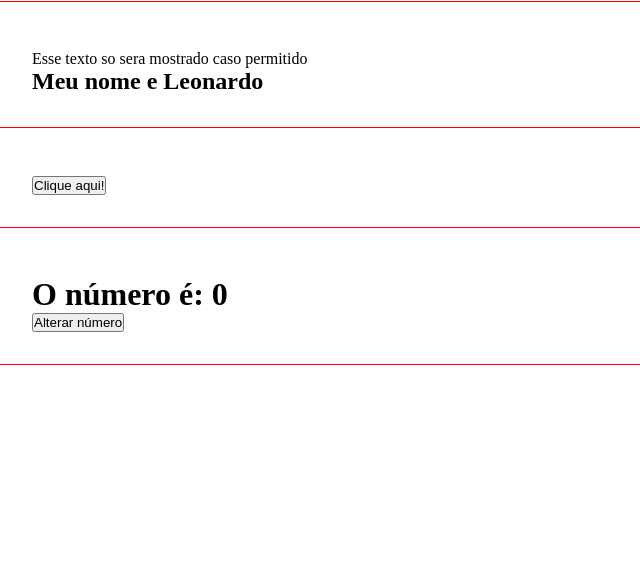
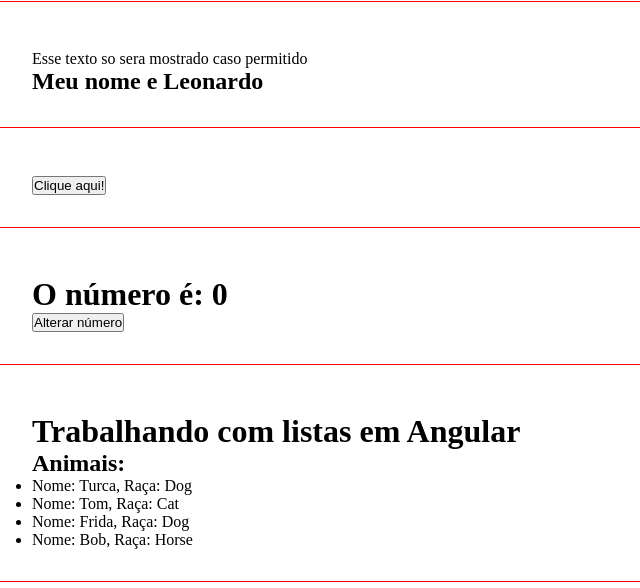
Before and after one commit to leooli0/curso-angular13v, an Angular app: page / in a window 1280 px wide. Shown: the part 824-1412 px from the top of the page, without its empty margins (0-640 px from the left). Built offline with nearby package versions, Linux system fonts and the light colour scheme.

Commit message:
renderizando listas em angular

```diff
--- a/src/app/app.component.html
+++ b/src/app/app.component.html
@@ -9,3 +9,4 @@
   <app-if-render></app-if-render>
   <app-events></app-events>
   <app-emitter></app-emitter>
+  <app-list-render></app-list-render>
--- a/src/app/app.module.ts
+++ b/src/app/app.module.ts
@@ -10,6 +10,7 @@ import { IfRenderComponent } from './components/if-render/if-render.component';
 import { EventsComponent } from './components/events/events.component';
 import { EmitterComponent } from './components/emitter/emitter.component';
 import { ChangeNumberComponent } from './components/change-number/change-number.component';
+import { ListRenderComponent } from './components/list-render/list-render.component';
 
 @NgModule({
   declarations: [
@@ -20,7 +21,8 @@ import { ChangeNumberComponent } from './components/change-number/change-number.
     IfRenderComponent,
     EventsComponent,
     EmitterComponent,
-    ChangeNumberComponent
+    ChangeNumberComponent,
+    ListRenderComponent
   ],
   imports: [
     BrowserModule,
--- /dev/null
+++ b/src/app/components/list-render/list-render.component.html
@@ -0,0 +1,9 @@
+<div class="class">
+  <h1>Trabalhando com listas em Angular</h1>
+  <h2>Animais:</h2>
+  <ul>
+    <li *ngFor="let animal of animals">
+      Nome: {{ animal.name }}, Raça: {{ animal.type }}
+    </li>
+  </ul>
+</div>
--- /dev/null
+++ b/src/app/components/list-render/list-render.component.ts
@@ -0,0 +1,22 @@
+import { Component, OnInit } from '@angular/core';
+
+@Component({
+  selector: 'app-list-render',
+  templateUrl: './list-render.component.html',
+  styleUrls: ['./list-render.component.scss']
+})
+export class ListRenderComponent implements OnInit {
+
+  animals = [
+    {name: 'Turca', type: 'Dog'},
+    {name: 'Tom', type: 'Cat'},
+    {name: 'Frida', type: 'Dog'},
+    {name: 'Bob', type: 'Horse'},
+  ]
+
+  constructor() { }
+
+  ngOnInit(): void {
+  }
+
+}
```
Also changed, not shown: src/app/components/list-render/list-render.component.scss (added), 1 other file (tests, documents, lock files or other folders).
